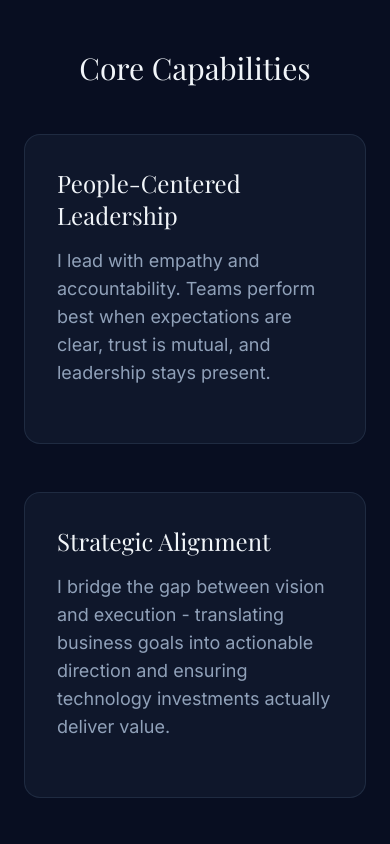
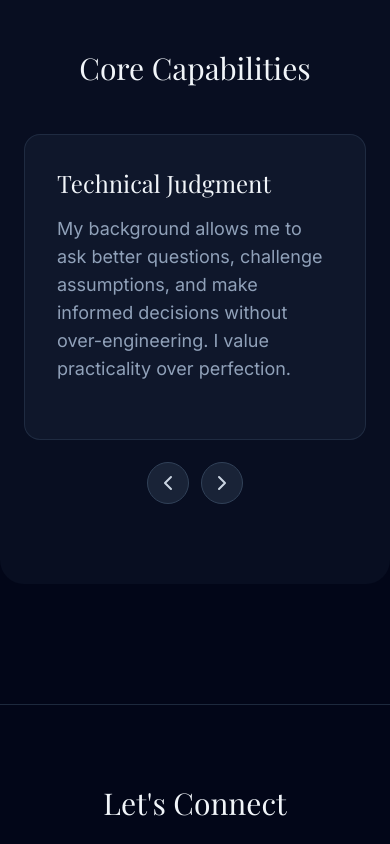
Before and after one commit to nicaslett/nicaslett.github.io, a Next.js app: page / in a window 390 px wide. Shown: the part 3280-4124 px from the top of the page. Built offline with nearby package versions, Linux system fonts and the light colour scheme; a web font is replaced by a local one.

Commit message:
Update Core Capabilities carousel with manual navigation and responsive intervals

```diff
--- a/components/Philosophy.tsx
+++ b/components/Philosophy.tsx
@@ -1,7 +1,8 @@
 "use client";
 import { ScrollReveal } from "./ScrollReveal";
-import { useEffect, useState } from "react";
+import { useEffect, useState, useCallback } from "react";
 import { motion, AnimatePresence } from "framer-motion";
+import { ChevronLeft, ChevronRight } from "lucide-react";
 
 const capabilities = [
   {
@@ -28,17 +29,59 @@ const capabilities = [
 
 export const Philosophy = () => {
   const [currentIndex, setCurrentIndex] = useState(0);
+  const [isMobile, setIsMobile] = useState(false);
+  const [isPaused, setIsPaused] = useState(false);
 
   useEffect(() => {
+    const checkMobile = () => {
+      setIsMobile(window.innerWidth < 768);
+    };
+
+    // Initial check
+    checkMobile();
+
+    window.addEventListener('resize', checkMobile);
+    return () => window.removeEventListener('resize', checkMobile);
+  }, []);
+
+  const itemsPerPage = isMobile ? 1 : 3;
+  const intervalTime = isMobile ? 4300 : 6500;
+
+  const handleNext = useCallback(() => {
+    setCurrentIndex((prev) => {
+        if (isMobile) {
+            return (prev + 1) % capabilities.length;
+        } else {
+            const nextIndex = prev + 3;
+            return nextIndex >= capabilities.length ? 0 : nextIndex;
+        }
+    });
+  }, [isMobile]);
+
+  const handlePrev = useCallback(() => {
+    setCurrentIndex((prev) => {
+        if (isMobile) {
+             return (prev - 1 + capabilities.length) % capabilities.length;
+        } else {
+             const desktopStep = 3;
+             const maxStartIndex = Math.floor((capabilities.length - 1) / desktopStep) * desktopStep;
+             return prev - desktopStep < 0 ? maxStartIndex : prev - desktopStep;
+        }
+    });
+  }, [isMobile]);
+
+  useEffect(() => {
+    if (isPaused) return;
+
     const timer = setInterval(() => {
-      setCurrentIndex((prev) => (prev + 3 >= capabilities.length ? 0 : prev + 3));
-    }, 3300);
+      handleNext();
+    }, intervalTime);
 
     return () => clearInterval(timer);
-  }, []);
+  }, [isPaused, intervalTime, handleNext]);
 
   const visibleCapabilities = [];
-  for (let i = 0; i < 3; i++) {
+  for (let i = 0; i < itemsPerPage; i++) {
       visibleCapabilities.push(capabilities[(currentIndex + i) % capabilities.length]);
   }
 
@@ -48,7 +91,29 @@ export const Philosophy = () => {
          <h2 className="font-serif text-3xl md:text-4xl text-slate-100 mb-12 text-center">Core Capabilities</h2>
       </ScrollReveal>
 
-      <div className="grid grid-cols-1 md:grid-cols-3 gap-12 overflow-hidden min-h-[300px]">
+      <div
+        className="relative group pb-16 md:pb-0"
+        onMouseEnter={() => setIsPaused(true)}
+        onMouseLeave={() => setIsPaused(false)}
+      >
+          {/* Navigation Buttons */}
+          <button
+            onClick={handlePrev}
+            className="absolute z-10 p-2 bg-slate-800/80 rounded-full text-slate-300 hover:text-white hover:bg-slate-700 transition-all border border-slate-700 hover:border-slate-500 cursor-pointer bottom-0 left-[calc(50%-3rem)] translate-y-0 md:bottom-auto md:left-0 md:top-1/2 md:-translate-y-1/2 md:-translate-x-12"
+            aria-label="Previous capability"
+          >
+            <ChevronLeft size={24} />
+          </button>
+
+          <button
+            onClick={handleNext}
+            className="absolute z-10 p-2 bg-slate-800/80 rounded-full text-slate-300 hover:text-white hover:bg-slate-700 transition-all border border-slate-700 hover:border-slate-500 cursor-pointer bottom-0 right-[calc(50%-3rem)] translate-y-0 md:bottom-auto md:right-0 md:top-1/2 md:-translate-y-1/2 md:translate-x-12"
+            aria-label="Next capability"
+          >
+            <ChevronRight size={24} />
+          </button>
+
+          <div className={`grid gap-12 overflow-hidden min-h-[300px] ${isMobile ? 'grid-cols-1' : 'grid-cols-1 md:grid-cols-3'}`}>
             <AnimatePresence mode="popLayout">
                 {visibleCapabilities.map((capability, index) => (
                    <motion.div
@@ -69,6 +134,7 @@ export const Philosophy = () => {
                 ))}
             </AnimatePresence>
           </div>
+      </div>
     </section>
   )
 }
```
Lines whose indentation alone changed are shown as unchanged.
